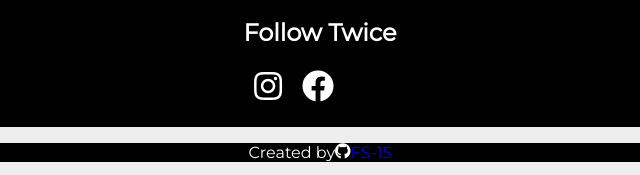
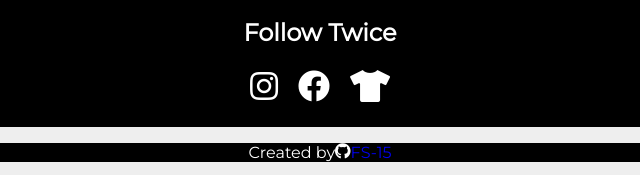
Before and after one commit to fs-15/rozaq-danuarta, a plain HTML site: page index.html in a window 1280 px wide. Shown: the part 1580-1755 px from the top of the page, 320-960 px from the left. Drawn offline with Linux system fonts and the light colour scheme.

Commit message:
Update index.html

```diff
--- a/index.html
+++ b/index.html
@@ -67,7 +67,7 @@
     <ul id="tribute-link">
       <li><a href="https://instagram.com/melatihletih" target="_blank"><i class="fab fa-instagram"></i></a></li>
       <li><a href="https://web.facebook.com/rozaqdanuarta" target="_blank"><i class="fab fa-facebook"></i></a></li>
-      <li><a href="https://instagram.com/thousandgods.id" target="_blank"><i class="fab fa-tshirt"></i></a></li>
+      <li><a href="https://instagram.com/thousandgods.id" target="_blank"><i class="fas fa-tshirt"></i></a></li>
     </ul>
   </section>
 
```
